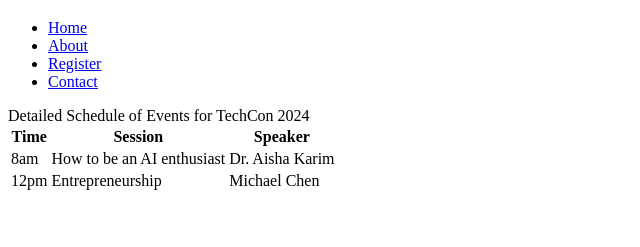
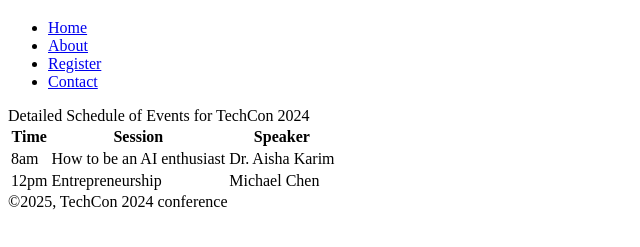
Before and after one commit to OluwatayomiTitus/TechCon_HTML, a plain HTML site: page techcon_website/schedule.html in a window 1280 px wide. Shown: the part 61-308 px from the top of the page, without its empty margins (0-640 px from the left). Drawn offline with Linux system fonts and the light colour scheme.

Commit message:
add footer

```diff
--- a/techcon_website/schedule.html
+++ b/techcon_website/schedule.html
@@ -44,5 +44,6 @@
             </tbody>
         </table>
     </main>
+     <footer>&copy;2025, TechCon 2024 conference</footer>
 </body>
 </html>
```
